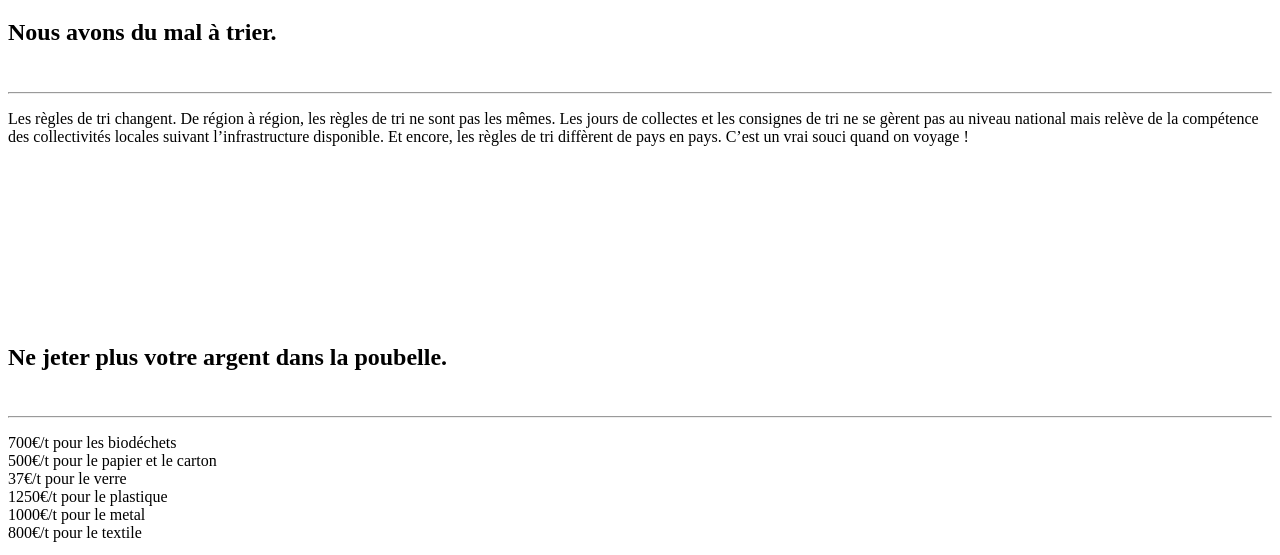
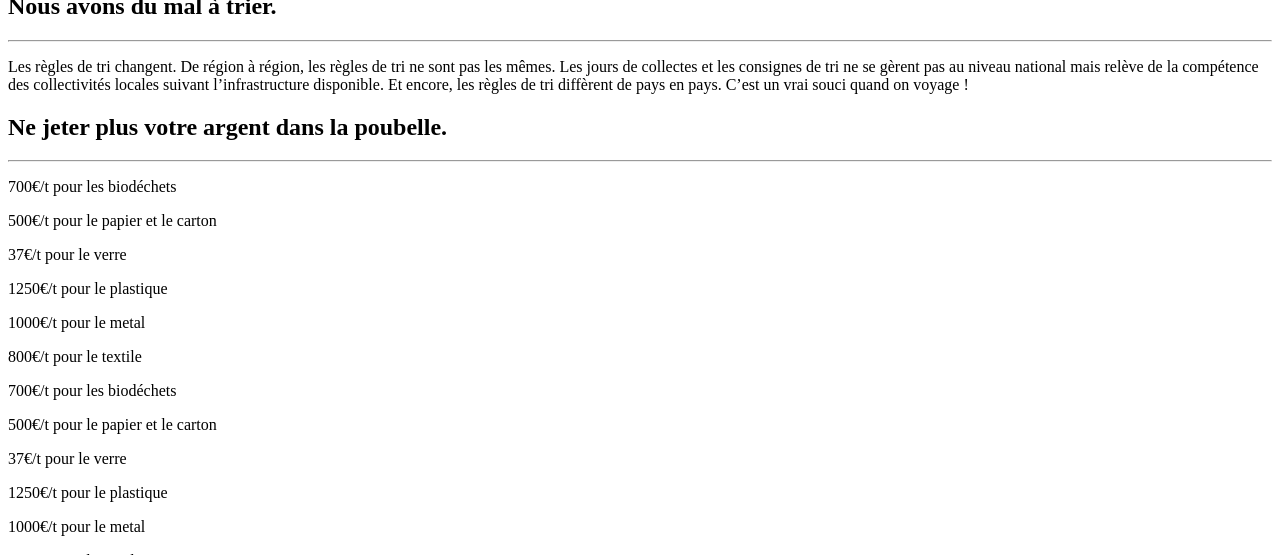
Before and after one commit to NathanKun/bing-bin-web, a PHP site: the page made by void/views/welcome/index.php in a window 1280 px wide. Shown: the part 808-1363 px from the top of the page. Run offline with PHP 8.4, Linux system fonts and the light colour scheme; the template is opened without the code that fills it, so the values that code supplies are empty; some libraries are stand-ins or nearby versions.

Commit message:
[UPDATE][WIP] rebuild index for website

```diff
--- a/void/views/components/layout/main.php
+++ b/void/views/components/layout/main.php
@@ -9,6 +9,7 @@
         <title>BingBin | Trions mieux, vivons mieux</title>
 
         <!-- Bootstrap core CSS -->
+        <!--<link href="https://maxcdn.bootstrapcdn.com/bootstrap/3.3.7/css/bootstrap.min.css" rel="stylesheet">-->
         <link href="assets/vendor/bootstrap/css/bootstrap.min.css" rel="stylesheet">
 
         <!-- Custom fonts for this template -->
@@ -22,6 +23,7 @@
         <!-- Custom styles for this template -->
         <link href="assets/css/creative.min.css" rel="stylesheet">
         <link href="assets/css/creative.css" rel="stylesheet">
+        <link href="assets/css/mine.css" rel="stylesheet">
         <?php
             foreach($css as $v)
             {
--- a/void/views/welcome/index.php
+++ b/void/views/welcome/index.php
@@ -17,19 +17,18 @@
 <section class="bg-primary" id="about">
   <div class="container">
     <div class="row">
-          <div class="col-lg-5 text-right">
+      <div class="col-md-6 text-right">
         <h2 class="section-heading text-white">Trop de déchets, peu de recyclages.</h2>
-            </br>
-            <hr class="light1" >
-            <p class="text-faded mb-4">
-              Chaque année en France, une famille de quatre personnes
+          <hr class="light">
+        <p class="text-faded mb-4">Chaque année en France, une famille de quatre personnes
               produit près de 1,75 tonnes de déchets par an, dont plus de 50 %
               du volume peut être valorisé, soit recyclé, soit transformé
               en compost ou en gaz de méthanisation. Parmi tous ces
-               déchets seulement 35% sont recyclés. </p>
+              déchets seulement 35% sont recyclés.
+        </p>
       </div>
-          <div class="col-lg-7 col-sm-3">
-            <img class="sticker" src="<?= IMG ?>1x/Fichier 3.png" alt="sticker" >
+      <div class="col-md-6">
+          <img class="img-responsive" src="<?= IMG ?>1x/Fichier 3.png" alt="sticker" >
       </div>
     </div>
   </div>
@@ -39,14 +38,12 @@
   <div class="container">
     <div class="row">
       <div class="col-lg-7">
-               <img class="sticker2" src="<?= IMG ?>1x/Fichier 4.png" alt="sticker2" >
+        <img class="img-responsive" src="<?= IMG ?>1x/Fichier 4.png" alt="sticker2" >
       </div>
-             <div class="col-lg-5 text-left">
+      <div class="col-lg-5 text-center">
         <h2 class="section-heading text-black">Nous avons du mal à trier.</h2>
-               </br>
-               <hr class="light2">
-               <p class="text-black mb-4">
-                 Les règles de tri changent. De région à région, les règles de tri ne sont pas les mêmes.
+        <hr class="light-green">
+        <p class="text-black mb-4">Les règles de tri changent. De région à région, les règles de tri ne sont pas les mêmes.
           Les jours de collectes et les consignes de tri ne se gèrent pas au niveau national mais relève de
           la compétence des collectivités locales suivant l’infrastructure disponible. Et encore,
           les règles de tri diffèrent de pays en pays. C’est un vrai souci quand on voyage !
@@ -54,59 +51,74 @@
       </div>
     </div>
   </div>
-         </br>
-         </br>
-         </br>
-         </br>
-         </br>
-         </br>
-         </br>
-         </br>
-         </br>
+
   <div class="container">
     <div class="row">
-           <div class="col-lg-5 text-right">
+      <div class="col-lg-5 text-center">
         <h2 class="section-heading text-black">Ne jeter plus votre argent dans la poubelle.</h2>
-             </br>
-             <hr class="light3">
-             <p class="text-black mb-4">
+        <hr class="light-green">
+        <div class="hidden-md hidden-lg">
+          <div class="text-center">
+            <p>
               700€/t pour les biodéchets
-              </br>
+            </p>
+            <p>
               500€/t pour le papier et le carton
-              </br>
+            </p>
+            <p>
               37€/t pour le verre
-              </br>
+            </p>
+            <p>
               1250€/t pour le plastique
-              </br>
+            </p>
+            <p>
               1000€/t pour le metal
-              </br>
+            </p>
+            <p>
               800€/t pour le textile
             </p>
           </div>
-           <div class="col-lg-7">
-             <img class="sticker" src="<?= IMG ?>1x/Fichier 5.png" alt="sticker" >
+        </div>
+        <div class="hidden-sm hidden-xs">
+          <div class="text-right">
+            <p>
+              700€/t pour les biodéchets
+            </p>
+            <p>
+              500€/t pour le papier et le carton
+            </p>
+            <p>
+              37€/t pour le verre
+            </p>
+            <p>
+              1250€/t pour le plastique
+            </p>
+            <p>
+              1000€/t pour le metal
+            </p>
+            <p>
+              800€/t pour le textile
+            </p>
           </div>
         </div>
       </div>
-     </br>
-     </br>
-     </br>
-     </br>
-     </br>
-
+      <div class="col-lg-7">
+        <img class="img-responsive" src="<?= IMG ?>1x/Fichier 5.png" alt="sticker" >
+      </div>
+    </div>
+  </div>
 </section>
-
 
 <section class="bg-primary">
   <div class="container">
     <div class="row">
       <div class="col-lg-12 text-center">
-               </br>
-               </br>
-               <h3 class="section-heading1 text-white">Bing Bin reconnaît tout type de déchets et vous propose la catégorie de tri appropriée. Events, games, DIY...
-                 Le tri n'a jamais été aussi simple et amusant qu'avec Bing Bin.</h3>
-              <hr class="light4">
-              </br>
+        <h3 class="section-heading1 text-white">
+          Bing Bin reconnaît tout type de déchets et vous propose la catégorie de tri appropriée. Events, games, DIY...
+          Le tri n'a jamais été aussi simple et amusant qu'avec Bing Bin.
+        </h3>
+        <hr class="light">
+
         <a class="btn btn-light btn-xl js-scroll-trigger" href="#portfolio">POURQUOI BING BIN?</a>
       </div>
     </div>
@@ -114,14 +126,12 @@
 </section>
 <!-- end of About-->
 
-
 <!-- portfolio-->
 <section class="p-0" id="portfolio">
-      <div class="container-fluid p-0">
         <div class="row no-gutters popup-gallery">
           <div class="col-lg-4 col-sm-6">
             <a class="portfolio-box" href="<?= IMG ?>portfolio/fullsize/1.jpg">
-              <img class="img-fluid" src="<?= IMG ?>portfolio/thumbnails/1.jpg" alt="">
+              <img class="img-fluid img-responsive" src="<?= IMG ?>portfolio/thumbnails/1.jpg" alt="">
               <div class="portfolio-box-caption">
                 <div class="portfolio-box-caption-content">
                   <div class="project-category text-faded">
@@ -136,7 +146,7 @@
           </div>
           <div class="col-lg-4 col-sm-6">
             <a class="portfolio-box" href="<?= IMG ?>portfolio/fullsize/2.jpg">
-              <img class="img-fluid" src="<?= IMG ?>portfolio/thumbnails/2.jpg" alt="">
+              <img class="img-fluid img-responsive" src="<?= IMG ?>portfolio/thumbnails/2.jpg" alt="">
               <div class="portfolio-box-caption">
                 <div class="portfolio-box-caption-content">
                   <div class="project-category text-faded">
@@ -151,7 +161,7 @@
           </div>
           <div class="col-lg-4 col-sm-6">
             <a class="portfolio-box" href="<?= IMG ?>portfolio/fullsize/3.jpg">
-              <img class="img-fluid" src="<?= IMG ?>portfolio/thumbnails/3.jpg" alt="">
+              <img class="img-fluid img-responsive" src="<?= IMG ?>portfolio/thumbnails/3.jpg" alt="">
               <div class="portfolio-box-caption">
                 <div class="portfolio-box-caption-content">
                   <div class="project-category text-faded">
@@ -166,7 +176,7 @@
           </div>
           <div class="col-lg-4 col-sm-6">
             <a class="portfolio-box" href="<?= IMG ?>portfolio/fullsize/4.jpg">
-              <img class="img-fluid" src="<?= IMG ?>portfolio/thumbnails/4.jpg" alt="">
+              <img class="img-fluid img-responsive" src="<?= IMG ?>portfolio/thumbnails/4.jpg" alt="">
               <div class="portfolio-box-caption">
                 <div class="portfolio-box-caption-content">
                   <div class="project-category text-faded">
@@ -181,7 +191,7 @@
           </div>
           <div class="col-lg-4 col-sm-6">
             <a class="portfolio-box" href="<?= IMG ?>portfolio/fullsize/5.jpg">
-              <img class="img-fluid" src="<?= IMG ?>portfolio/thumbnails/5.jpg" alt="">
+              <img class="img-fluid img-responsive" src="<?= IMG ?>portfolio/thumbnails/5.jpg" alt="">
               <div class="portfolio-box-caption">
                 <div class="portfolio-box-caption-content">
                   <div class="project-category text-faded">
@@ -196,7 +206,7 @@
           </div>
           <div class="col-lg-4 col-sm-6">
             <a class="portfolio-box" href="<?= IMG ?>portfolio/fullsize/6.jpg">
-              <img class="img-fluid" src="<?= IMG ?>portfolio/thumbnails/6.jpg" alt="">
+              <img class="img-fluid img-responsive" src="<?= IMG ?>portfolio/thumbnails/6.jpg" alt="">
               <div class="portfolio-box-caption">
                 <div class="portfolio-box-caption-content">
                   <div class="project-category text-faded">
@@ -208,7 +218,6 @@
                 </div>
               </div>
             </a>
-          </div>
           </div>
         </div>
 </section>
```
Also changed, not shown: assets/css/mine.css (added, +24 -0 lines), 1 other file. Lines whose indentation alone changed are shown as unchanged.
